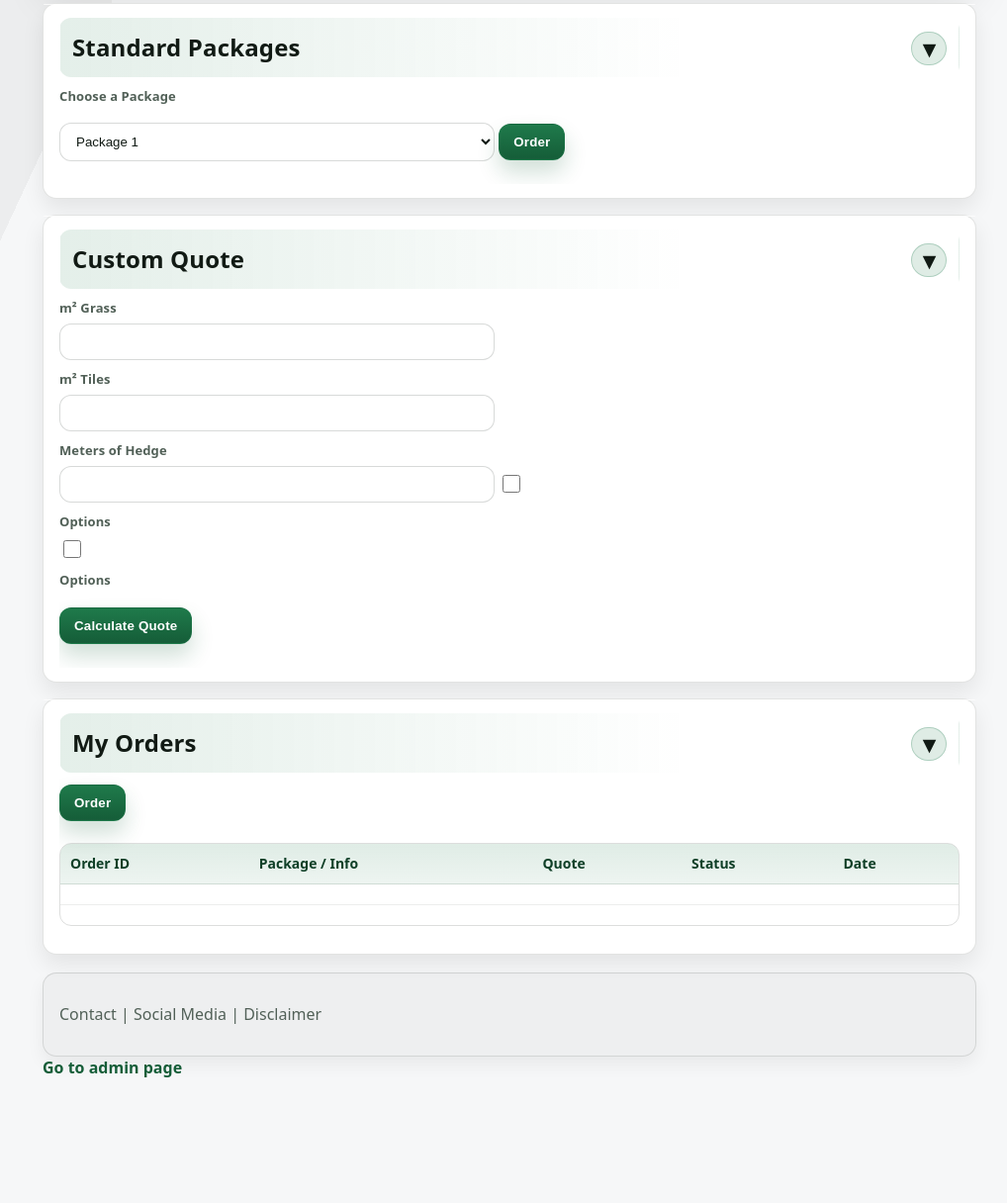
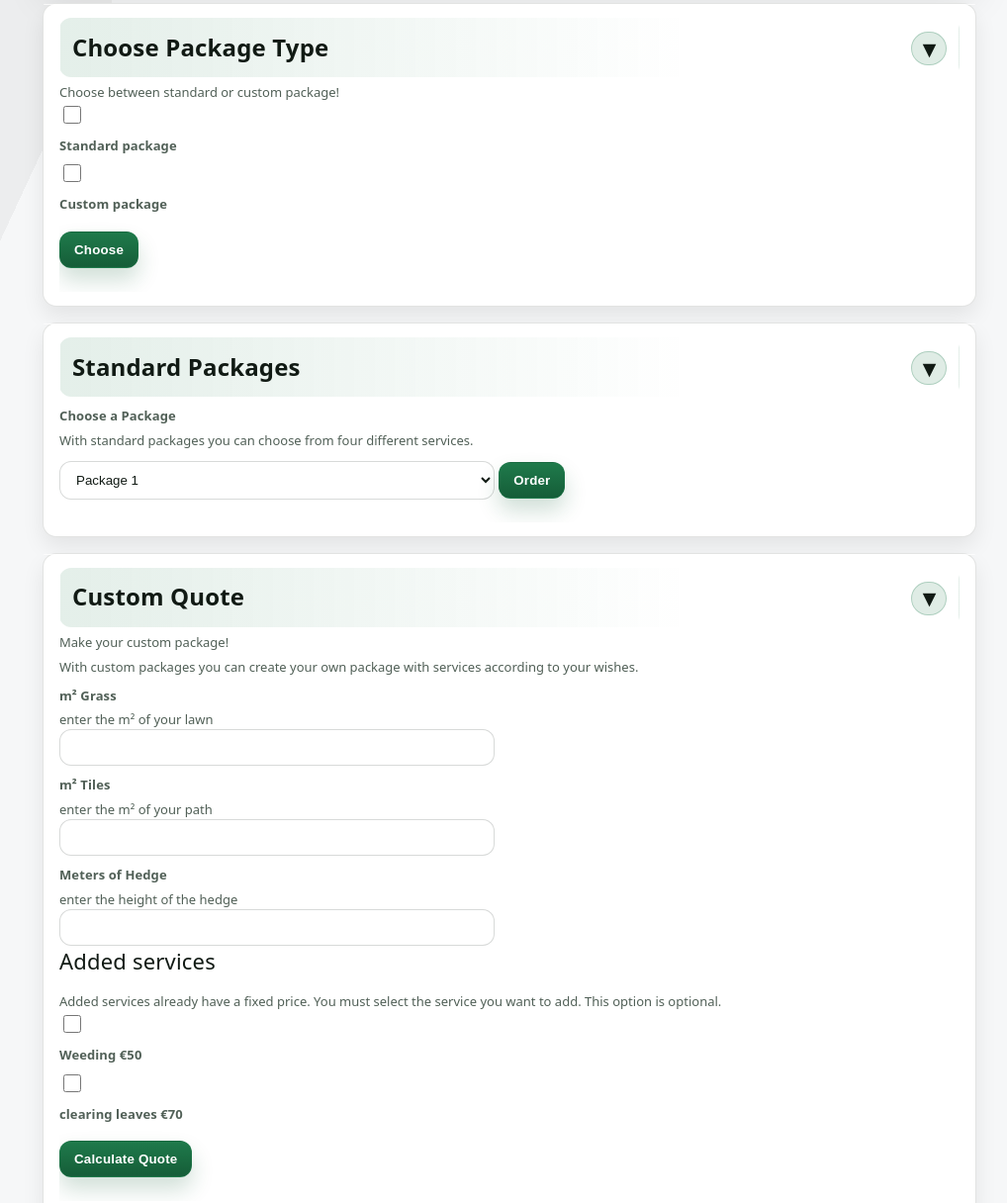
Before and after one commit to JTnadrooi/GroenGewoonDoen, a website: page html/index.html in a window 1280 px wide. Shown: the part 268-1484 px from the top of the page at 99% size, without its empty margins (125-1143 px from the left). Before the commit the page ends 1402 px from the top, so only its background shows below. Drawn offline with Linux system fonts and the light colour scheme.

Commit message:
Add front-end for choosing a package type and styling. Lastly add more explanation, for the other options.

```diff
--- a/css/styles.css
+++ b/css/styles.css
@@ -64,6 +64,20 @@ h1{
   font-size: clamp(22px, 2.2vw, 30px);
   letter-spacing: .2px;
   font-weight: 800;
+}
+
+article p{
+  margin: 6px 0 0;
+  color: var(--mut);
+  font-weight: 520;
+  font-size: small;
+}
+
+article h3{
+  margin: 0 0 16px;
+  font-size: clamp(22px, 2.2vw, 20px);
+  letter-spacing: .2px;
+  font-weight: 500;
 }
 
 a{ color:var(--g4); text-decoration:none; font-weight:650; }
--- a/html/index.html
+++ b/html/index.html
@@ -23,9 +23,23 @@
   </header>
 
   <article data-fold>
+    <h2>Choose Package Type</h2>
+    <p>Choose between standard or custom package!</p>
+
+   <input type="checkbox" id="standard" name="standardPackage" value="standard" />
+    <label for="standard">Standard package</label>
+
+  <input type="checkbox" id="custom" name="customPackage" value="custom" />
+    <label for="custom">Custom package</label>
+  <input type="submit" value="Choose"/>
+
+  </article>
+
+  <article data-fold>
     <h2>Standard Packages</h2>
 
     <label for="packages">Choose a Package</label>
+    <P>With standard packages you can choose from four different services.</P>
     <select name="package" id="packages">
       <option value="package1">Package 1</option>
       <option value="package2">Package 2</option>
@@ -41,20 +55,28 @@
   <article data-fold>
     <h2>Custom Quote</h2>
     <form>
+      <p>Make your custom package!</p>
+      <p>With custom packages you can create your own package with services according to your wishes.</p>
+
       <label for="grass">m² Grass</label>
+      <p>enter the m² of your lawn</p>
       <input type="text" id="grass" name="grass" /><br /><br />
 
       <label for="tiles">m² Tiles</label>
+      <p>enter the m² of your path</p>
       <input type="text" id="tiles" name="tiles" /><br /><br />
 
       <label for="hedge">Meters of Hedge</label>
+      <p>enter the height of the hedge</p>
       <input type="text" id="hedge" name="hedge" /><br /><br />
 
+      <h3>Added services</h3>
+      <p>Added services already have a fixed price. You must select the service you want to add. This option is optional.</p>
       <input type="checkbox" id="option1" name="options" value="option1" />
-      <label for="option1">Options</label><br />
+      <label for="option1">Weeding €50</label><br />
 
       <input type="checkbox" id="option2" name="options" value="option2" />
-      <label for="option2">Options</label><br />
+      <label for="option2">clearing leaves €70</label><br />
 
       <input type="submit" value="Calculate Quote" />
     </form>
@@ -95,7 +117,7 @@
     <p>Contact | Social Media | Disclaimer</p>
   </footer>
 
-  <a href="../admin.html">Go to admin page</a>
+  <a href="../html/admin.html">Go to admin page</a>
 
   <!-- script -->
   <script src="../js/main.js"></script>
```
